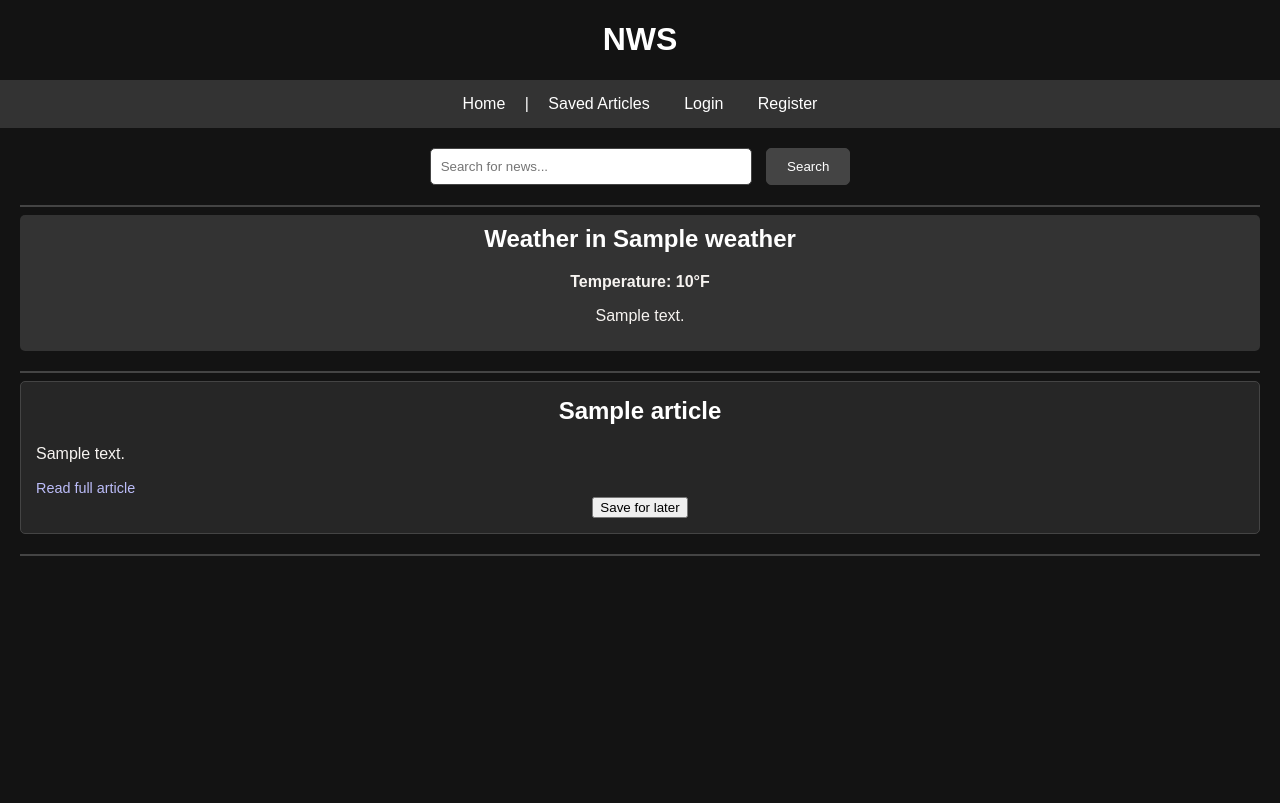
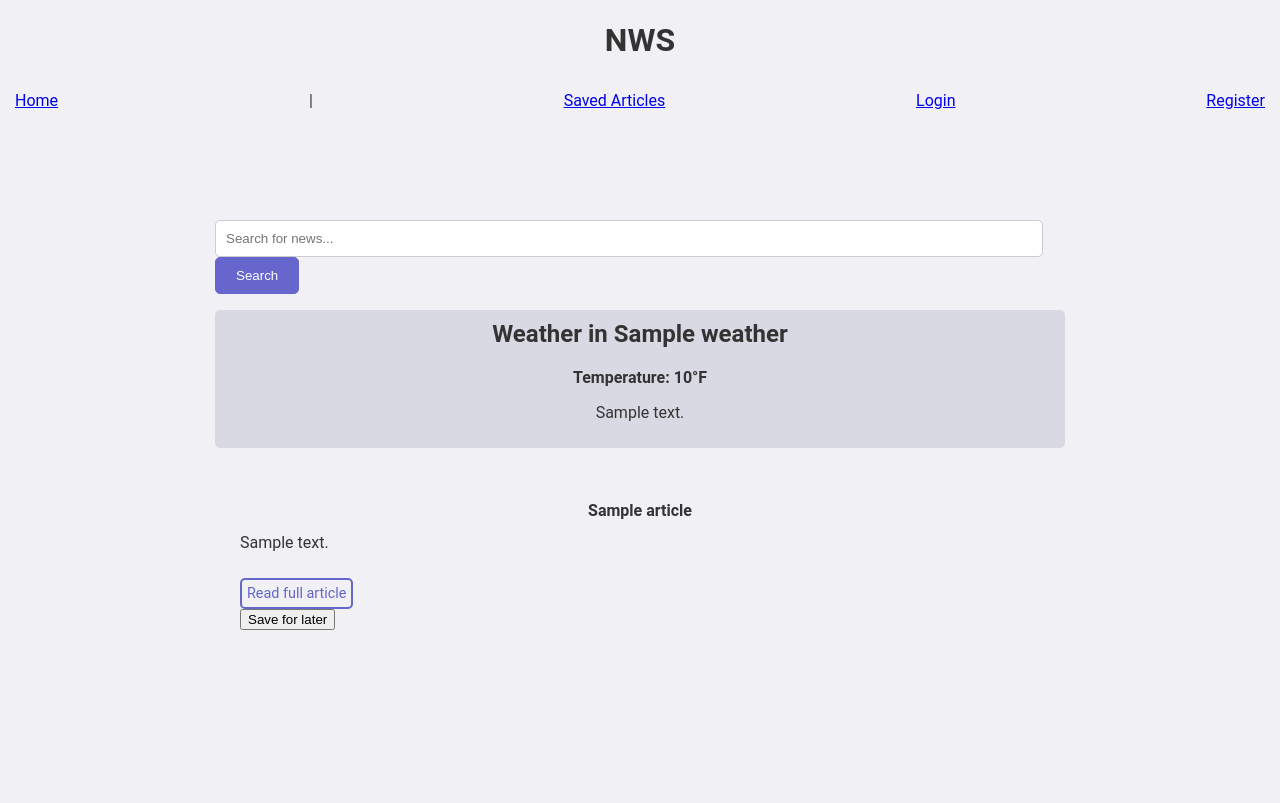
Before and after one commit to memit0/nws, a Flask app: template templates/home.html in a window 1280 px wide. Before the commit the page ends 556 px from the top, so only its background shows below. Run offline with Flask 3, Linux system fonts and the light colour scheme; the template is opened without the code that fills it: most values are stand-ins (such as "Sample title", 1, 10 or a date in 2020); some libraries are stand-ins or nearby versions.

Commit message:
stylecss

```diff
--- a/static/style.css
+++ b/static/style.css
@@ -1,75 +1,132 @@
 body {
-  font-family: Arial, sans-serif;
+  font-family: "Roboto", Arial, sans-serif; /* Added Roboto font */
   margin: 0;
   padding: 0;
-  background-color: rgb(19, 19, 19);
-  color: rgba(255, 252, 249, 0.959);
+  background-color: #f0f0f5; /* Off-white bluish color */
+  color: #333333; /* Dark grey color */
 }
 
 h1,
 h2 {
-  color: #fff;
+  color: #333333; /* Dark grey color */
   text-align: center;
 }
 
 nav {
-  background-color: #333;
-  color: white;
-  padding: 15px;
+  background-color: #f0f0f5; /* Same as body background color */
+  color: #333333; /* Dark grey color */
+  padding: 10px 15px;
   text-align: center;
+  position: relative;
+  display: flex;
+  justify-content: space-between;
+  align-items: center;
 }
 
-nav a {
-  color: white;
+nav .logo {
+  font-size: 24px; /* Adjust as needed */
+  font-weight: bold;
+  color: #333333; /* Dark grey color */
+}
+
+nav .nav-links {
+  display: flex;
+  align-items: center;
+}
+
+nav .nav-links a {
+  color: #333333; /* Dark grey color */
   text-decoration: none;
   margin: 0 15px;
 }
 
-nav a:hover {
+nav .nav-links a:hover {
   text-decoration: underline;
 }
 
+nav .search-container {
+  display: flex;
+  align-items: center;
+  position: relative;
+  margin-left: 15px; /* Adjust spacing between Search Icon and Search Bar */
+}
+
+nav .search-icon {
+  cursor: pointer;
+  font-size: 20px;
+  margin-right: 10px; /* Adjust spacing between Search Icon and Search Bar */
+}
+
+nav .search-bar {
+  display: none;
+  position: absolute;
+  top: 35px;
+  left: 50%;
+  transform: translateX(-50%);
+  background-color: #e0e0eb; /* Slightly darker bluish color */
+  padding: 10px;
+  border-radius: 5px;
+  width: 200px;
+  z-index: 1000; /* Ensure search bar appears above other content */
+}
+
+nav .search-container.hover .search-bar,
+nav .search-bar.hover {
+  display: block;
+}
+
+nav .weather-info {
+  font-size: 14px; /* Adjust font size for temperature */
+  margin-left: 15px; /* Adjust spacing between Search Bar and Temperature */
+}
+
 .container {
-  margin: 20px;
+  margin: 60px auto; /* Increased margin for more whitespace around the container */
+  padding: 40px; /* Increased padding to the container */
+  max-width: 850px; /* Optional: Constrain the container width for better layout */
 }
 
 .article {
-  margin-bottom: 20px;
-  padding: 15px;
-  background-color: #262626;
-  border: 1px solid #444;
+  margin-bottom: 40px; /* Increased bottom margin to add more space between articles */
+  padding: 25px; /* Increased padding inside the article */
+  background-color: #f0f0f5; /* Same as body background color */
+  border: none; /* Remove the border */
   border-radius: 5px;
+  position: relative;
 }
 
 .title {
-  font-size: 1.5em;
+  font-size: 1em; /* Same font size as the summary */
   font-weight: bold;
+  color: #333333; /* Dark grey color */
 }
 
 .summary {
+  font-size: 1em; /* Ensure both title and summary have the same font size */
   margin-top: 10px;
+  color: #333333; /* Dark grey color */
 }
 
 .url {
   margin-top: 10px;
   font-size: 0.9em;
-  color: rgba(
-    192,
-    193,
-    255,
-    0.973
-  ); /* Use a brighter blue for better contrast */
+  color: #6666cc; /* Bluish color for links */
   text-decoration: none;
+  border: 2px solid #6666cc; /* Bluish color for border */
+  border-radius: 5px;
+  padding: 5px;
+  display: inline-block;
 }
 
 .url:hover {
-  text-decoration: underline;
+  background-color: #e0e0eb; /* Slightly darker bluish color for hover */
+  text-decoration: none;
 }
 
 .weather {
   margin-bottom: 20px;
   padding: 10px;
-  background-color: #333;
+  background-color: #d9d9e3; /* Lighter bluish color */
   border-radius: 5px;
   text-align: center;
 }
@@ -79,41 +136,72 @@ nav a:hover {
   font-weight: bold;
 }
 
-.search-bar {
-  margin-bottom: 20px;
-  text-align: center;
-}
-
 .search-bar input[type="text"] {
   padding: 10px;
-  width: 300px;
-  margin-right: 10px;
-  border: 1px solid #444;
+  width: calc(
+    100% - 22px
+  ); /* Adjust width to fit inside the search bar with padding */
+  border: 1px solid #cccccc; /* Light grey border */
   border-radius: 5px;
+  box-sizing: border-box; /* Includes padding and border in element’s total width and height */
+  background-color: #ffffff; /* White background for input */
+  color: #333333; /* Dark grey color for text */
 }
 
 .search-bar input[type="submit"] {
   padding: 10px 20px;
-  background-color: #444;
+  background-color: #6666cc; /* Bluish color for button */
   color: white;
-  border: 1px solid #444;
+  border: 1px solid #6666cc; /* Bluish color for border */
   border-radius: 5px;
   cursor: pointer;
 }
 
 .search-bar input[type="submit"]:hover {
-  background-color: #555;
+  background-color: #4d4db3; /* Darker bluish color for hover */
 }
 
-form {
-  text-align: center;
+.bookmark {
+  border: none;
+  background: none;
+  cursor: pointer;
+  font-size: 24px;
+  color: #6666cc; /* Bluish color for bookmark */
+  position: absolute;
+  top: 10px;
+  left: 10px;
 }
 
 hr {
-  border: 1px solid #444;
+  border: none; /* Remove the border */
 }
 
 .weather h2,
 .article h2 {
   margin-top: 0;
 }
+
+.logo {
+  font-size: 24px; /* Adjust as needed */
+  font-weight: bold;
+  color: #333333; /* Dark grey color */
+}
+
+.remove-article {
+  border: none;
+  background: none;
+  cursor: pointer;
+  font-size: 24px;
+  font-weight: bold; /* Make the minus sign thicker */
+  color: #cc6666; /* Reddish color for the minus/dash icon */
+  position: absolute;
+  top: 10px;
+  left: 10px;
+}
+
+.error {
+  color: red;
+  font-weight: bold;
+  text-align: center;
+  margin-top: 10px;
+}
```
